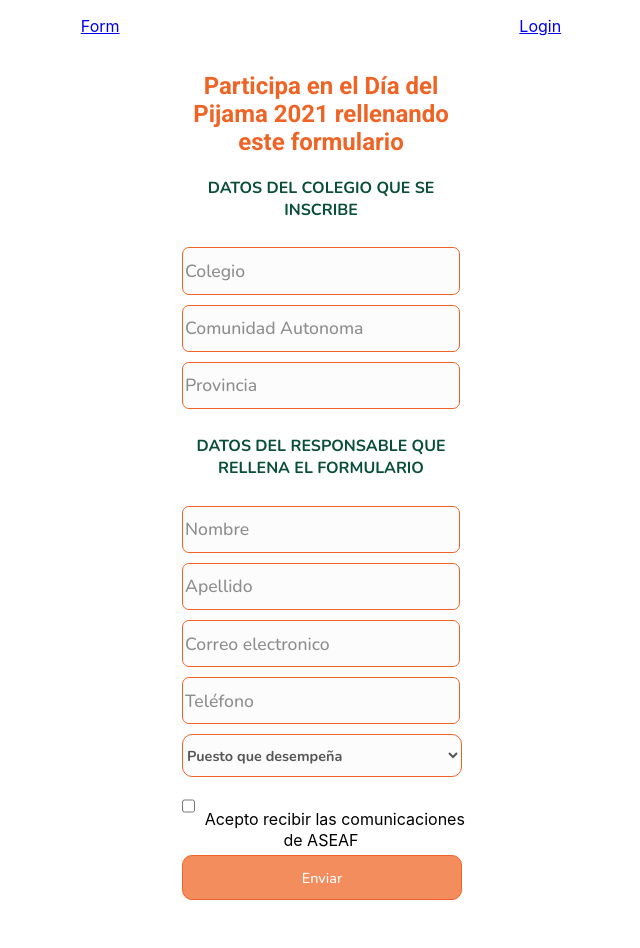
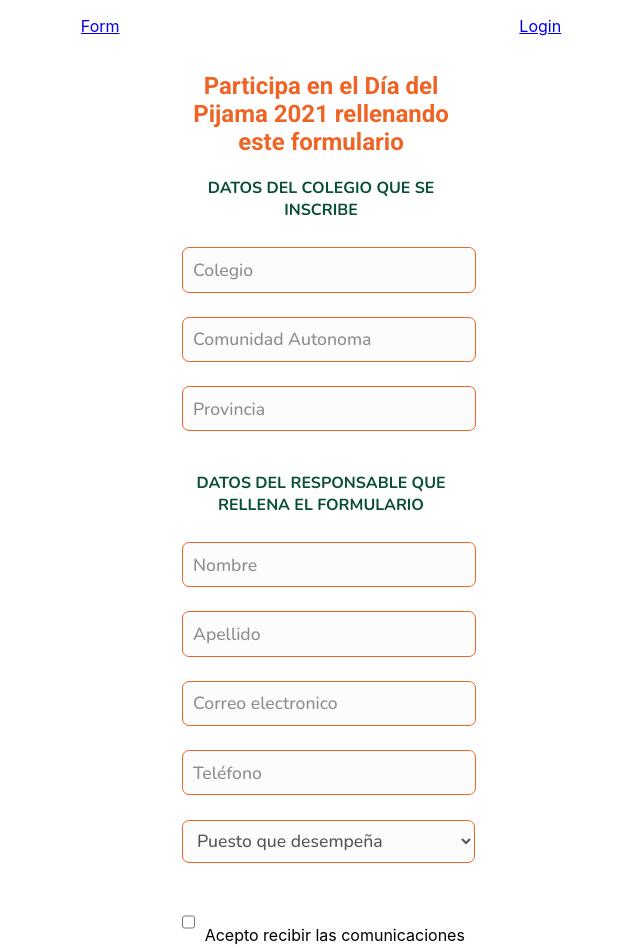
Before and after one commit to francospatz/ASEAF, a React (Create React App) app in the folder client/: page / in a window 1280 px wide. Shown: the top 948 px of the page, without its empty margins (319-959 px from the left). Built offline with nearby package versions, Linux system fonts and the light colour scheme.

Commit message:
styling form

```diff
--- a/client/src/components/Header/Header.jsx
+++ b/client/src/components/Header/Header.jsx
@@ -11,6 +11,7 @@ const Header = () => {
     await axios.get(`/api/logout/${user}`);
     setUser('');
     setLogged(false);
+    return !logged ? <Navigate to='/login'/> : '';
   };
 
   const handleLogged = () => {
@@ -18,10 +19,9 @@ const Header = () => {
     <button onClick={() => handleLogout() }>Logout</button>
     :
     <>
-
       <Link to="/"><p>Form</p></Link>
       <Link to="/login"><p>Login</p></Link>
-    </> ;
+     </>
   };
 
   return <div className="header">
--- a/client/src/styles/components/_form.scss
+++ b/client/src/styles/components/_form.scss
@@ -26,8 +26,10 @@
   font-family: 'Nunito', sans-serif;
   font-size: 1.1rem;
   color: black;
+  padding: 0 10px;
+  margin-bottom: 1.2rem;
+}
 
-}
 
 
 ::placeholder {
@@ -50,7 +52,7 @@
 
 .formulario input[type=submit]{
   background-color: #F38D5E;
-  min-width: 17.5rem;
+  min-width: 18.5rem;
   height: 2.8rem;
   color: white;
   font-family: 'Nunito', sans-serif;
@@ -69,16 +71,21 @@
 //   max-width: 19rem;
 // }
 
+#locationcheckbox{
+  margin-top: 1rem;
+  margin-bottom: 2rem;
+}
+
 #puesto{
   margin-top: 5px;
   border: 1px solid #EF6424;
-  min-width: 17.5rem;
+  min-width: 18.3rem;
   min-height: 43px;
-  border-radius: 10px;
-  color: #565656;
+  border-radius: 7px;
+  color: #555555;
   opacity: 1;
-  font-size: 0.9rem;
-  font-weight: bold;
+  font-size: 1.1rem;
+  font-family: 'Nunito', sans-serif;
 }
 
 
```
